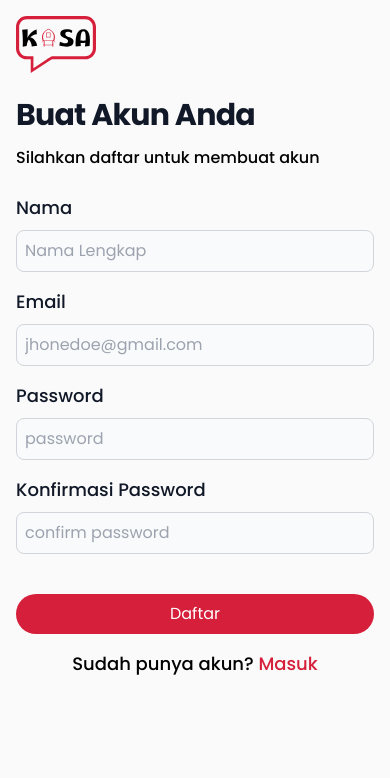
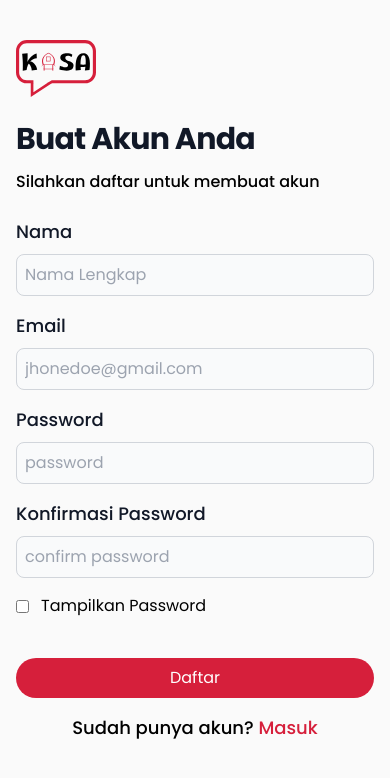
Before and after one commit to Kasa-Talk/kasatalk, a Next.js app: page /register in a window 390 px wide. Shown: the top 778 px of the page. Built offline with nearby package versions, Linux system fonts and the light colour scheme.

Commit message:
make show password

```diff
--- a/src/app/(auth)/register/page.tsx
+++ b/src/app/(auth)/register/page.tsx
@@ -14,6 +14,8 @@ const Page = () => {
 
   const [password, setPassword] = useState('');
   const [confirmPassword, setConfirmPassword] = useState('');
+
+  const [showPassword, setShowPassword] = useState(false);
 
   const [message, setMessage] = useState('');
 
@@ -73,7 +75,7 @@ const Page = () => {
       <div className="bg-primary hidden md:flex justify-end">
         <Image src={'/asset/batik-icon-vertikal.svg'} width={100} height={100} alt="batik-image" />
       </div>
-      <div className="my-auto px-4 md:w-full max-w-2xl mx-auto mt-4">
+      <div className="my-auto px-4 md:w-full max-w-2xl mx-auto md:mt-4 mt-10">
         <div className="flex md:flex-row flex-col-reverse md:items-center justify-between">
           <div>
             <h1 className="text-3xl md:text-4xl pb-3 font-bold leading-tight tracking-tight text-gray-900 dark:text-black mt-6">Buat Akun Anda</h1>
@@ -94,11 +96,27 @@ const Page = () => {
           </div>
           <div>
             <label className="block mb-2 text-lg font-medium text-gray-900">Password</label>
-            <input type="password" className="bg-gray-50 border border-gray-300 text-gray-900 w-full p-2 focus:outline-primary rounded-lg" placeholder="password" required onChange={(e) => setPassword(e.target.value)} />
+            <input
+              type={showPassword ? 'text' : 'password'}
+              className="bg-gray-50 border border-gray-300 text-gray-900 w-full p-2 focus:outline-primary rounded-lg"
+              placeholder="password"
+              required
+              onChange={(e) => setPassword(e.target.value)}
+            />
           </div>
           <div>
             <label className="block mb-2 text-lg font-medium text-gray-900">Konfirmasi Password</label>
-            <input type="password" className="bg-gray-50 border border-gray-300 text-gray-900 w-full p-2 focus:outline-primary rounded-lg" placeholder="confirm password" required onChange={(e) => setConfirmPassword(e.target.value)} />
+            <input
+              type={showPassword ? 'text' : 'password'}
+              className="bg-gray-50 border border-gray-300 text-gray-900 w-full p-2 focus:outline-primary rounded-lg"
+              placeholder="confirm password"
+              required
+              onChange={(e) => setConfirmPassword(e.target.value)}
+            />
+          </div>
+          <div className="flex items-center gap-3">
+            <input type="checkbox" id="showPassword" checked={showPassword} onChange={() => setShowPassword(!showPassword)} />
+            <label htmlFor="showPassword">Tampilkan Password</label>
           </div>
 
           <div>{message ? message === 'User created, please check your email to activate your account' ? <SuccessMessage title="Daftar akun berhasil" /> : <ErrorMessage title={message} /> : ''}</div>
--- a/src/app/(user)/edit-profile/page.tsx
+++ b/src/app/(user)/edit-profile/page.tsx
@@ -29,6 +29,8 @@ export default function Page() {
   const [name, setName] = useState<string | undefined>('');
   const [password, setPassword] = useState('');
   const [confirmPassword, setConfrimPassword] = useState('');
+
+  const [showPassword, setShowPassword] = useState(false);
 
   const [btnEditLoad, setBtnEditLoad] = useState(false);
 
@@ -165,11 +167,15 @@ export default function Page() {
             </div>
             <div>
               <label className="block mb-3 text-lg font-medium text-gray-900">Password Baru</label>
-              <input type="password" onChange={(e) => setPassword(e.target.value)} className="bg-gray-50 border border-gray-300 text-gray-900 w-full p-2.5 px-4 rounded-lg" />
+              <input type={showPassword ? 'text' : 'password'} onChange={(e) => setPassword(e.target.value)} className="bg-gray-50 border border-gray-300 text-gray-900 w-full p-2.5 px-4 rounded-lg" />
             </div>
             <div>
               <label className="block mb-3 text-lg font-medium text-gray-900">Konfirmasi Password</label>
-              <input type="password" onChange={(e) => setConfrimPassword(e.target.value)} className="bg-gray-50 border border-gray-300 text-gray-900 w-full p-2.5 px-4 rounded-lg" />
+              <input type={showPassword ? 'text' : 'password'} onChange={(e) => setConfrimPassword(e.target.value)} className="bg-gray-50 border border-gray-300 text-gray-900 w-full p-2.5 px-4 rounded-lg" />
+            </div>
+            <div className="flex items-center gap-3">
+              <input type="checkbox" id="showPassword" checked={showPassword} onChange={() => setShowPassword(!showPassword)} />
+              <label htmlFor="showPassword">Tampilkan Password</label>
             </div>
             <div>{message ? message === 'User updated successfully' ? <SuccessMessage title="Data berhasil diubah" /> : <ErrorMessage title={message} /> : ''}</div>
             <button className="mt-6 btn w-full font-medium text-base px-5 py-2.5" onClick={handleEdit}>
```
